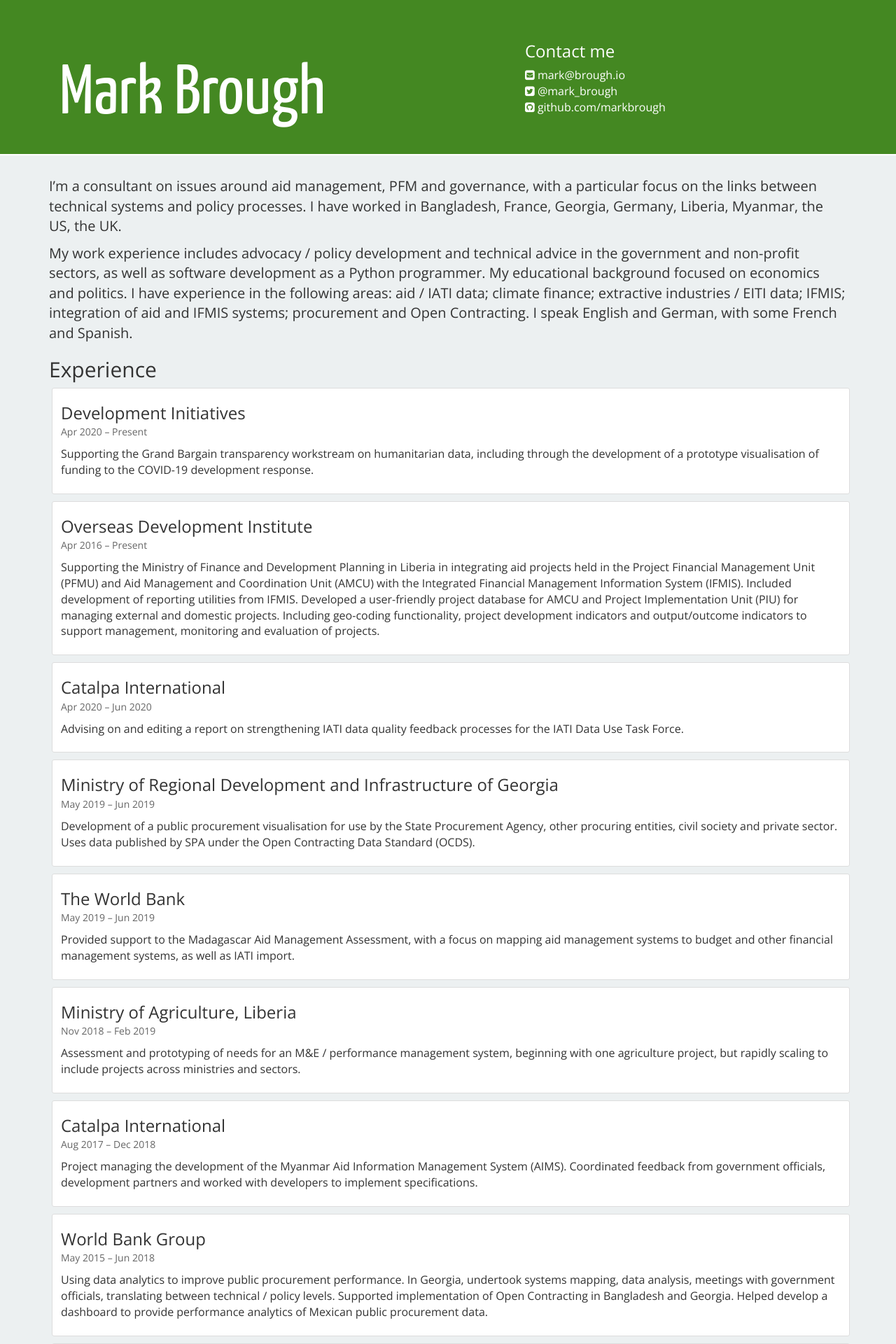
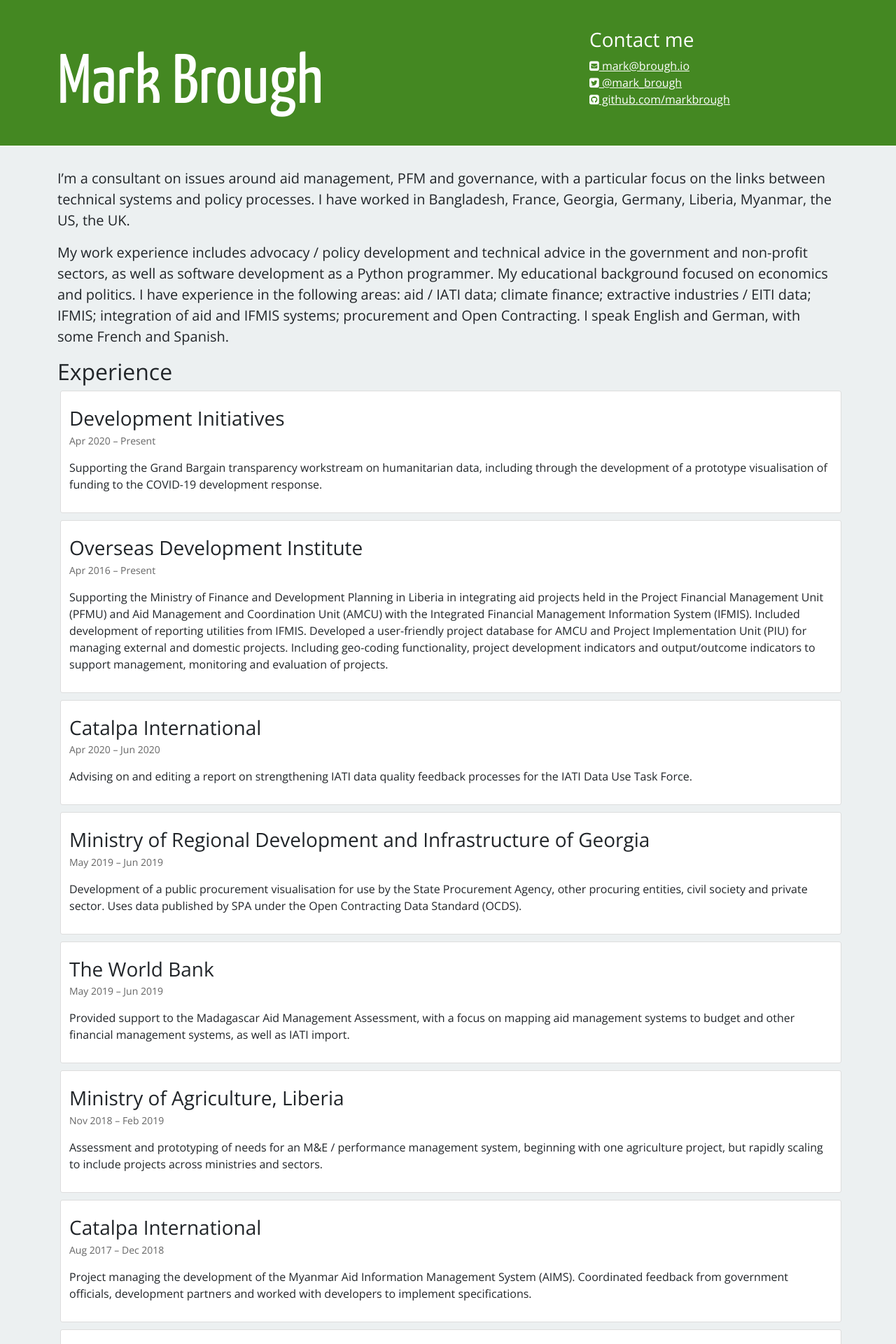
Before and after one commit to markbrough/markbrough.github.com, a Jekyll site: the page built from index.md, in a window 1280 px wide. Shown: the top 1920 px of the page at 70% size. Built offline with Jekyll 4.4.1, drawn with Linux system fonts in a browser that asks for light colours; nearby versions of some CDN libraries; library files that are not in the unit come from our copies.

Commit message:
Tweaks to header

```diff
--- a/_includes/frontpage_header.html
+++ b/_includes/frontpage_header.html
@@ -6,7 +6,7 @@
     <meta name="viewport" content="width=device-width, initial-scale=1.0">
     <meta name="description" content="{{ site.description }}">
 
-    <link href="/css/bootstrap.css" rel="stylesheet">
+    <link href="/css/bootstrap-5.0.0-beta2-dist/css/bootstrap.min.css" rel="stylesheet">
     <link rel="stylesheet" href="//maxcdn.bootstrapcdn.com/font-awesome/4.3.0/css/font-awesome.min.css">
     <link href="/css/style.css" rel="stylesheet">
 
@@ -36,13 +36,13 @@ ript>
         </div>
       </div>
     </nav> -->
-    <div class="container-fluid container-header">
-      <div class="row frontpage-header-banner">
-        <div class="container">
-          <div class="col-sm-7">
+    <div class="container-header">
+      <div class="container">
+        <div class="row frontpage-header-banner">
+          <div class="col-md-8">
             <h1>Mark Brough</h1>
           </div>
-          <div class="col-sm-5 contacts-box">
+          <div class="col-md-4 contacts-box">
             <h3>Contact me</h3>
             <a href="mailto:mark@brough.io">
               <i class="fa fa-envelope-square fw"></i> mark@brough.io
```
